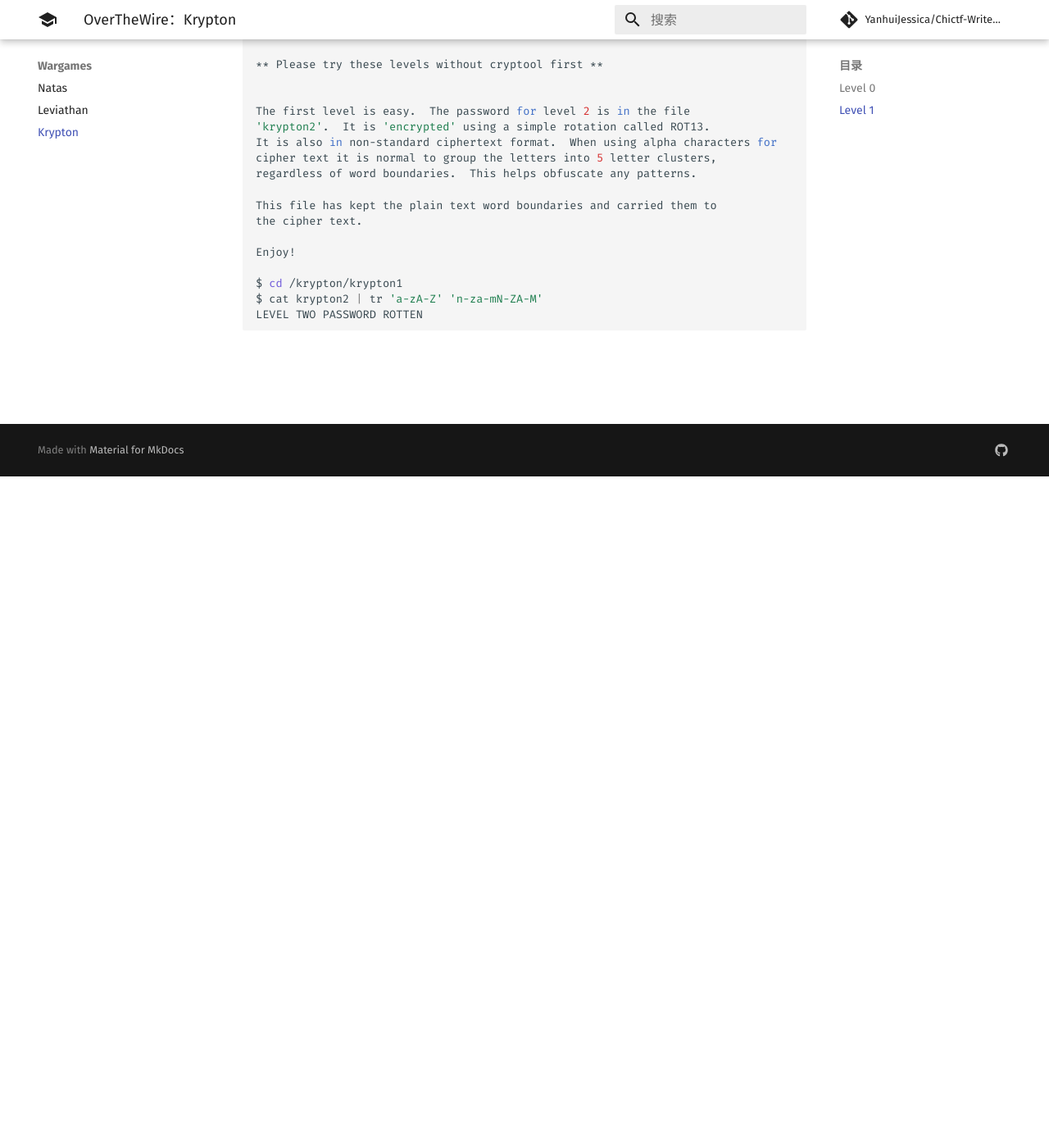
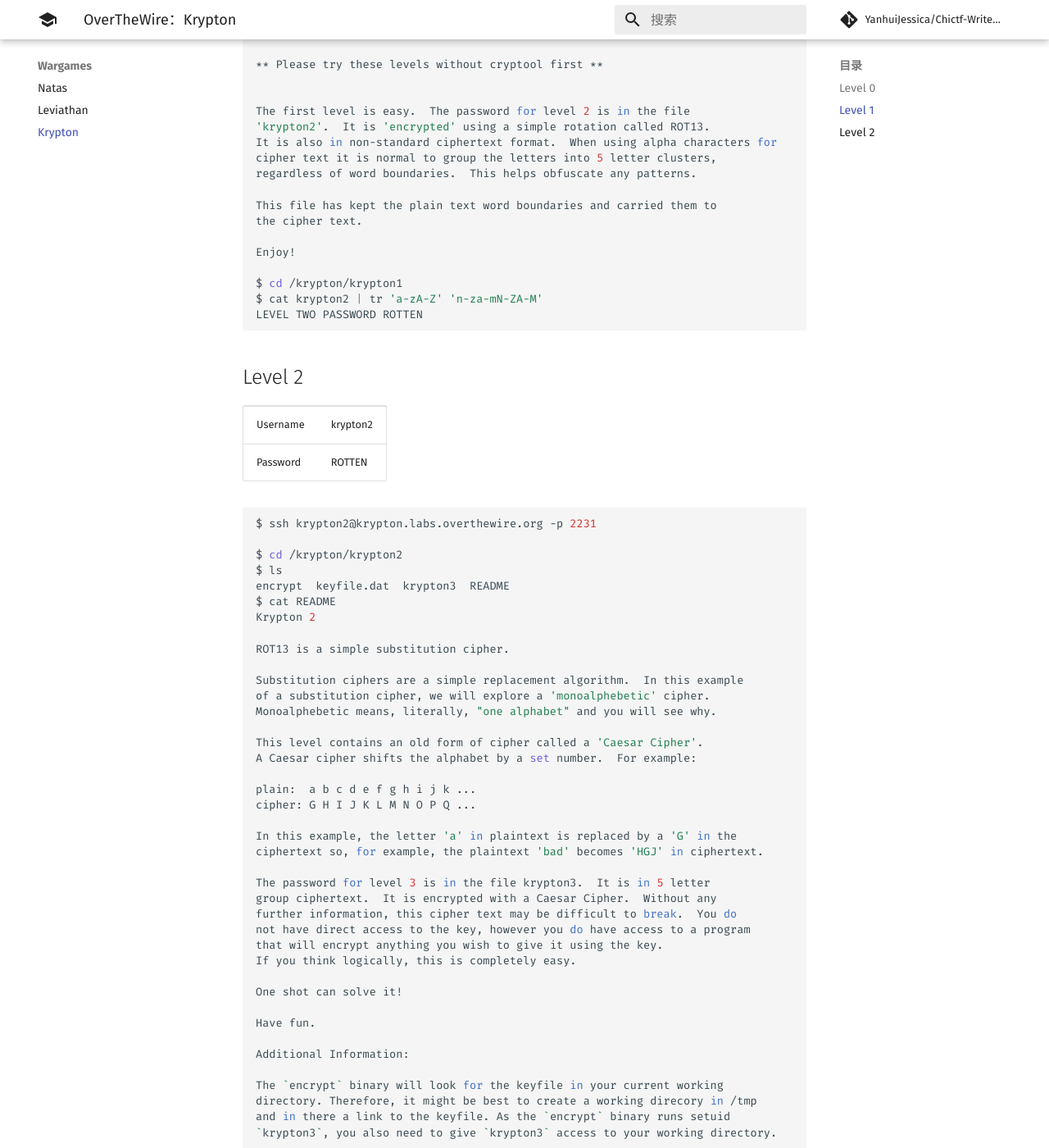
Before and after one commit to YanhuiJessica/Chictf-Writeups, an MkDocs documentation site: the page built from docs/wargames/krypton.md, in a window 1280 px wide and 1400 px high, scrolled down 819 px. Shown: the whole window at 82% size. Built offline with MkDocs 1.6.1 and Material for MkDocs 9.7.7, drawn with Linux system fonts in a browser that asks for light colours; comment, search, counter and statistics services are not loaded; some of the changed text lies outside the part shown.

Commit message:
krypton 2

````diff
--- a/docs/wargames/krypton.md
+++ b/docs/wargames/krypton.md
@@ -62,3 +62,94 @@ $ cd /krypton/krypton1
 $ cat krypton2 | tr 'a-zA-Z' 'n-za-mN-ZA-M'
 LEVEL TWO PASSWORD ROTTEN
 ```
+
+## Level 2
+
+<table>
+<tbody>
+  <tr>
+    <td>Username</td>
+    <td>krypton2</td>
+  </tr>
+</tbody>
+<tbody>
+  <tr>
+    <td>Password</td>
+    <td>ROTTEN</td>
+  </tr>
+</tbody>
+</table>
+
+```bash
+$ ssh krypton2@krypton.labs.overthewire.org -p 2231
+
+$ cd /krypton/krypton2
+$ ls
+encrypt  keyfile.dat  krypton3  README
+$ cat README
+Krypton 2
+
+ROT13 is a simple substitution cipher.
+
+Substitution ciphers are a simple replacement algorithm.  In this example
+of a substitution cipher, we will explore a 'monoalphebetic' cipher.
+Monoalphebetic means, literally, "one alphabet" and you will see why.
+
+This level contains an old form of cipher called a 'Caesar Cipher'.
+A Caesar cipher shifts the alphabet by a set number.  For example:
+
+plain:	a b c d e f g h i j k ...
+cipher:	G H I J K L M N O P Q ...
+
+In this example, the letter 'a' in plaintext is replaced by a 'G' in the
+ciphertext so, for example, the plaintext 'bad' becomes 'HGJ' in ciphertext.
+
+The password for level 3 is in the file krypton3.  It is in 5 letter
+group ciphertext.  It is encrypted with a Caesar Cipher.  Without any
+further information, this cipher text may be difficult to break.  You do
+not have direct access to the key, however you do have access to a program
+that will encrypt anything you wish to give it using the key.
+If you think logically, this is completely easy.
+
+One shot can solve it!
+
+Have fun.
+
+Additional Information:
+
+The `encrypt` binary will look for the keyfile in your current working
+directory. Therefore, it might be best to create a working direcory in /tmp
+and in there a link to the keyfile. As the `encrypt` binary runs setuid
+`krypton3`, you also need to give `krypton3` access to your working directory.
+
+Here is an example:
+
+krypton2@melinda:~$ mktemp -d
+/tmp/tmp.Wf2OnCpCDQ
+krypton2@melinda:~$ cd /tmp/tmp.Wf2OnCpCDQ
+krypton2@melinda:/tmp/tmp.Wf2OnCpCDQ$ ln -s /krypton/krypton2/keyfile.dat
+krypton2@melinda:/tmp/tmp.Wf2OnCpCDQ$ ls
+keyfile.dat
+krypton2@melinda:/tmp/tmp.Wf2OnCpCDQ$ chmod 777 .
+krypton2@melinda:/tmp/tmp.Wf2OnCpCDQ$ /krypton/krypton2/encrypt /etc/issue
+krypton2@melinda:/tmp/tmp.Wf2OnCpCDQ$ ls
+ciphertext  keyfile.dat
+
+$ cat krypton3
+OMQEMDUEQMEK
+$ ./encrypt
+
+ usage: encrypt foo  - where foo is the file containing the plaintext
+$ mktemp -d
+/tmp/tmp.aHZs9AbfRo
+$ cd /tmp/tmp.aHZs9AbfRo
+$ ln -s /krypton/krypton2/keyfile.dat
+$ chmod 777 .
+$ echo abcABC > test
+$ /krypton/krypton2/encrypt test
+$ cat ciphertext
+MNOMNO
+$ cd /krypton/krypton2
+$ cat krypton3 | tr 'A-Z' 'O-ZA-N'
+CAESARISEASY
+```
````
